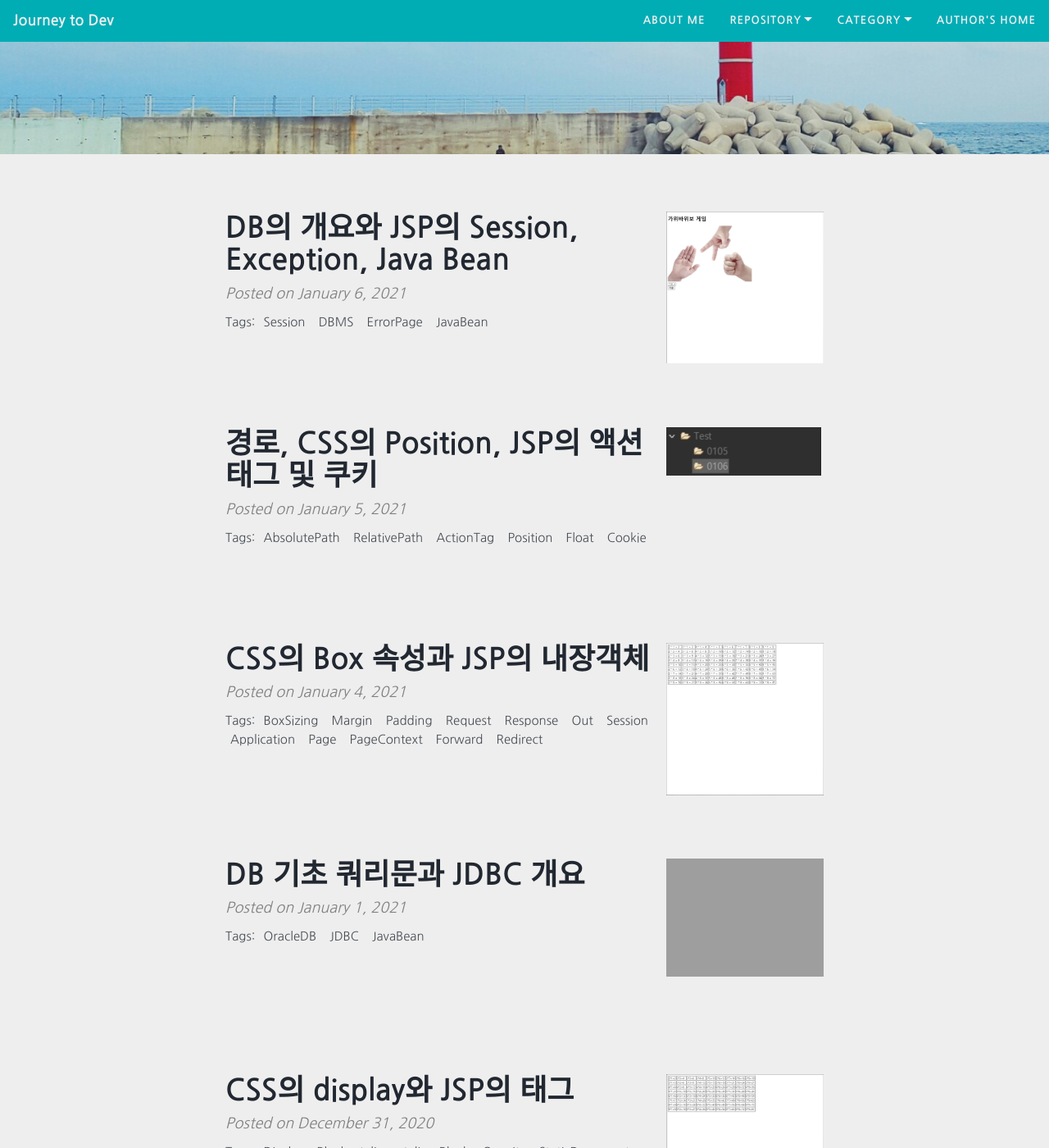
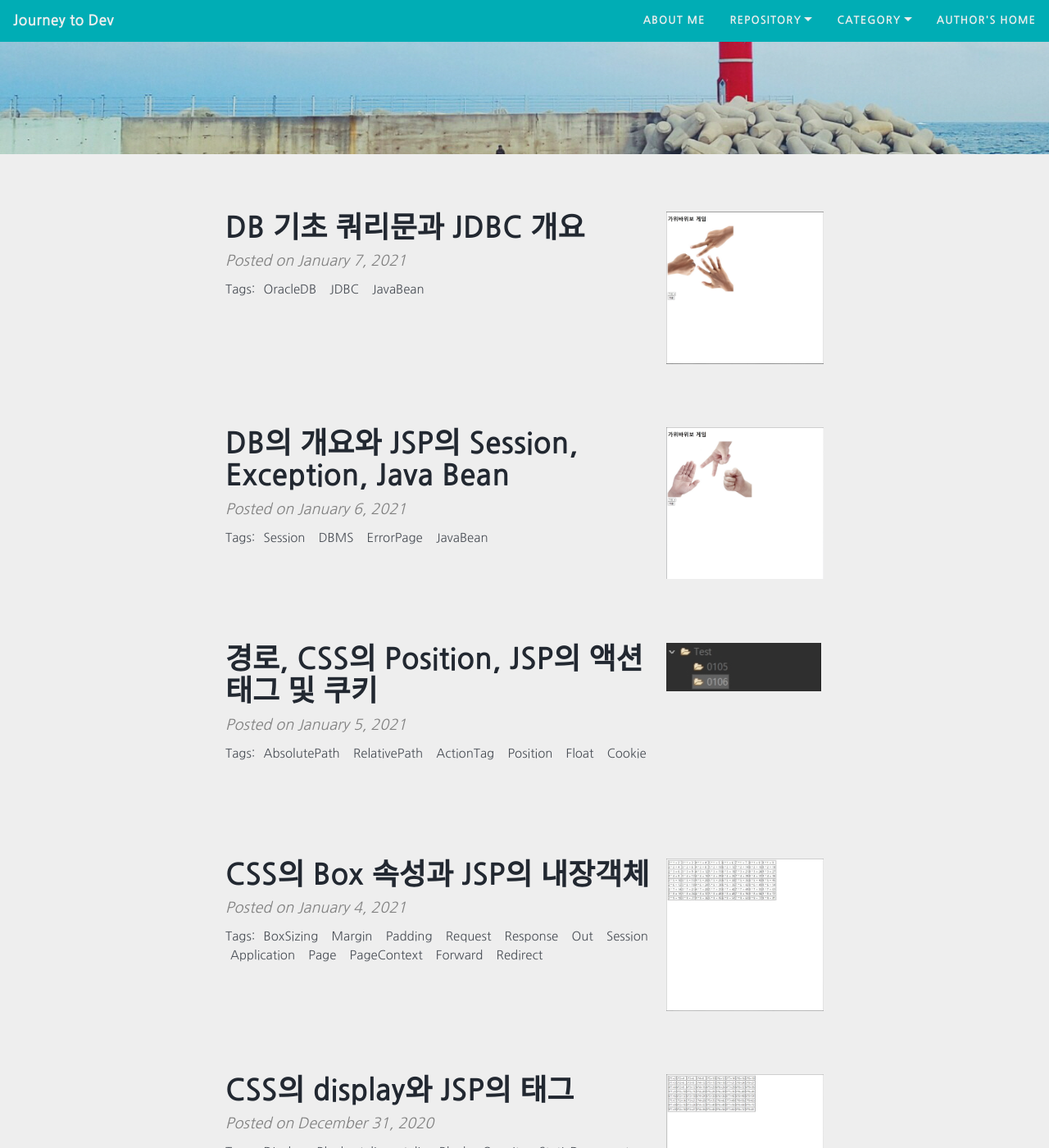
Before and after one commit to roqhdehd502/roqhdehd502.github.io, a Jekyll site: the page built from index.html, in a window 1280 px wide and 1400 px high, scrolled down 357 px. Shown: the whole window at 82% size. Built offline with Jekyll 4.4.1, drawn with Linux system fonts in a browser that asks for light colours; nearby versions of some CDN libraries; the list of posts is cut into pages by our own code.

Commit message:
Update 2021-01-07-116.md

```diff
--- a/_posts/WebDev/2021-01-07-116.md
+++ b/_posts/WebDev/2021-01-07-116.md
@@ -1,10 +1,10 @@
 ---
 layout: post
 title: "DB 기초 쿼리문과 JDBC 개요"
-date: 2021-01-01
+date: 2021-01-07
 categories: [WebDev]
 cover-img: /assets/img/cover-img.jpg #건들지말것
-thumbnail-img: /assets/img/21-01-07_116_2번.jpg #내용에 사진이 없으면 생략
+thumbnail-img: /assets/img/21-01-07_116_2번-1.jpg #내용에 사진이 없으면 생략
 share-img: /assets/img/avatar-icon.png #건들지말것
 tags: [OracleDB, JDBC, JavaBean]
 
```
